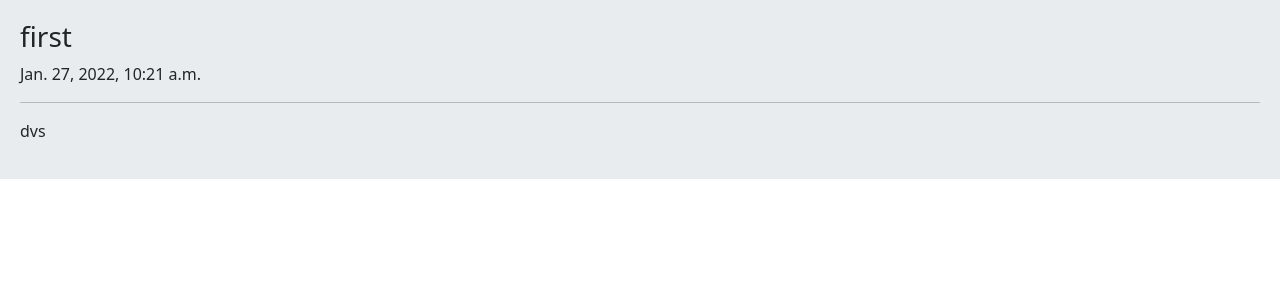
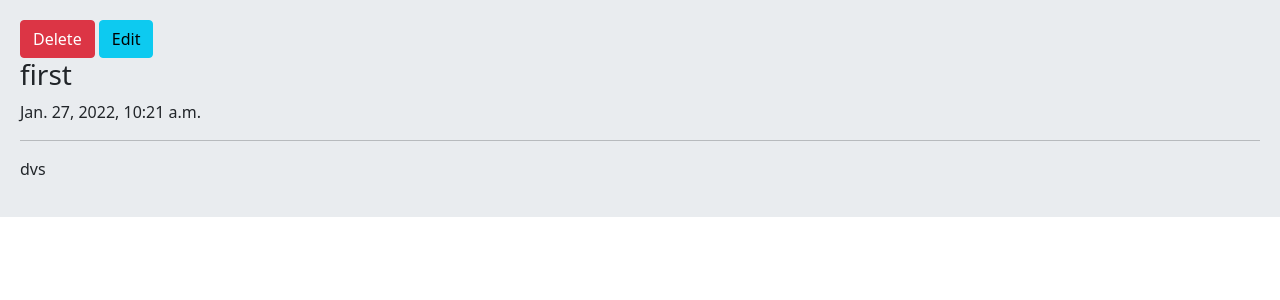
Before and after one commit to nabilo1989/blog, a Django app: page /home/detail/5/ in a window 1280 px wide. Shown: the part 56-356 px from the top of the page. Run offline with Django 4.2, Linux system fonts and the light colour scheme; data comes from the database, SQL or seed files in the repository; both versions use the stored data as it was after the commit.

Commit message:
created delete from db and redirct to index

```diff
--- a/home/urls.py
+++ b/home/urls.py
@@ -2,6 +2,7 @@ from django.urls import path
 from . import views
 
 urlpatterns = [
-    path('home/', views.say_hello),
+    path('', views.say_hello, name='home'),
     path('detail/<int:todo_id>/', views.detail, name='detail'),
+    path('delete/<int:todo_id>', views.delete, name='delete')
 ]
--- a/home/views.py
+++ b/home/views.py
@@ -1,9 +1,8 @@
-from django.shortcuts import render,redirect
+from django.shortcuts import render, redirect
 from .models import Todo
 
 
 def say_hello(request):
-    person = {'name': 'majid', 'age': 35}
     all = Todo.objects.all()
     return render(request, 'index.html', {'info': all})
 
@@ -13,4 +12,8 @@ def detail(request, todo_id):
     return render(request, 'detail.html', {'todo': todo})
 
 
+def delete(request, todo_id):
+    Todo.objects.get(id=todo_id).delete()
+    return redirect('home')
+
 # Create your views here.
--- a/templates/detail.html
+++ b/templates/detail.html
@@ -1,6 +1,9 @@
 {% extends 'base.html' %}
 {% block title %} detail {% endblock %}
 {% block content %}
+        <a href="{% url 'delete' todo.id %}" class="btn btn-danger">Delete</a>
+        <a href=""class="btn btn-info">Edit</a>
+
         <h3>{{ todo.title }}</h3>
         <smal>{{ todo.created }}</smal><hr/>
         <p>{{ todo.body }}</p>
--- a/templates/index.html
+++ b/templates/index.html
@@ -2,6 +2,7 @@
 {% block title %}majid{% endblock %}
 {% block content  %}
     <div class="card">
+
         {%  for todo in info %}
             <a  class="card-body" href="/detail/{{ todo.id }}" >{{ todo.title }}</a><br>
 
```
Also changed, not shown: db.sqlite3.
